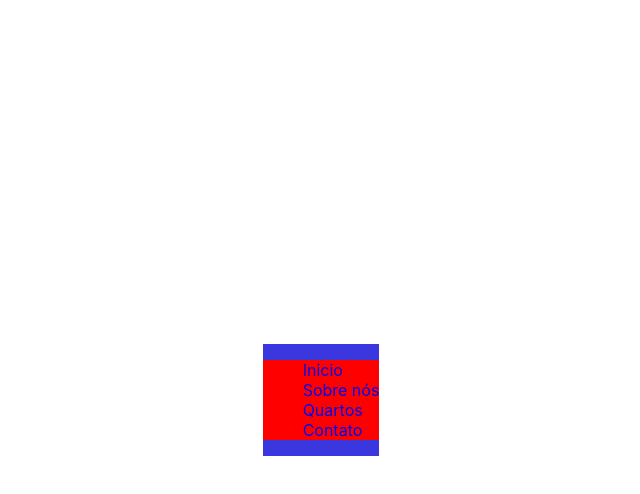
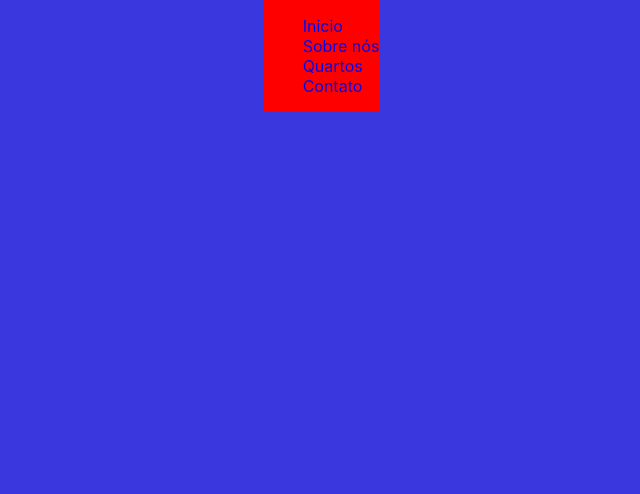
Before and after one commit to dev-lfchamorro/hotel-litoral, a React (Create React App) app: page /home in a window 1280 px wide. Shown: the top 494 px of the page, without its empty margins (319-959 px from the left). Built offline with nearby package versions, Linux system fonts and the light colour scheme.

Commit message:
Mixing for full display was implemented in Home component

```diff
--- a/src/views/Home/styles.scss
+++ b/src/views/Home/styles.scss
@@ -1,3 +1,6 @@
+@import "../../assets/css/mixins.scss";
+
 .home-container {
+  @include full-flex-dimensions;
   background-color: rgb(58, 55, 223);
 }
```
